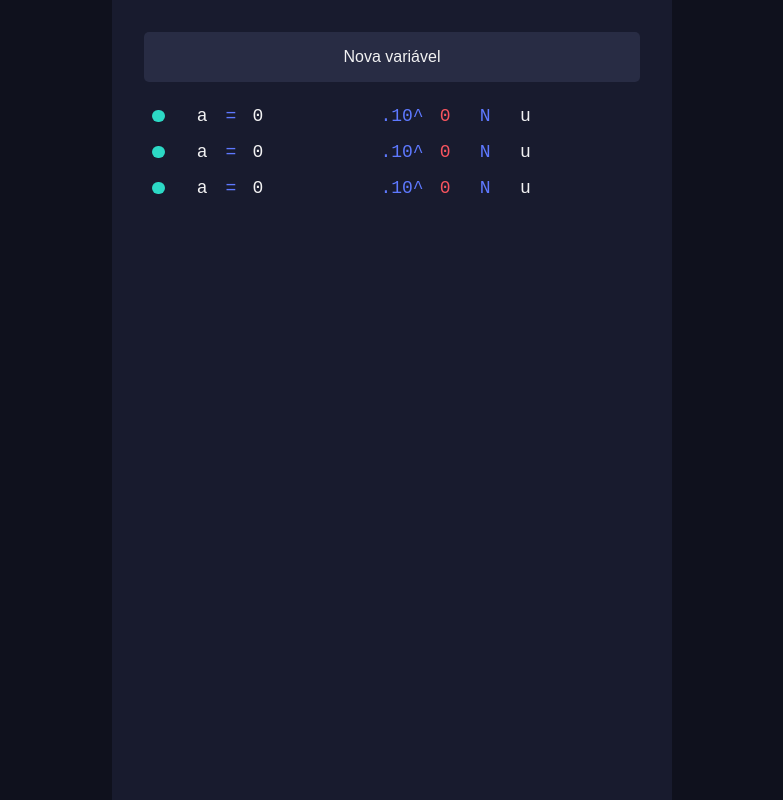
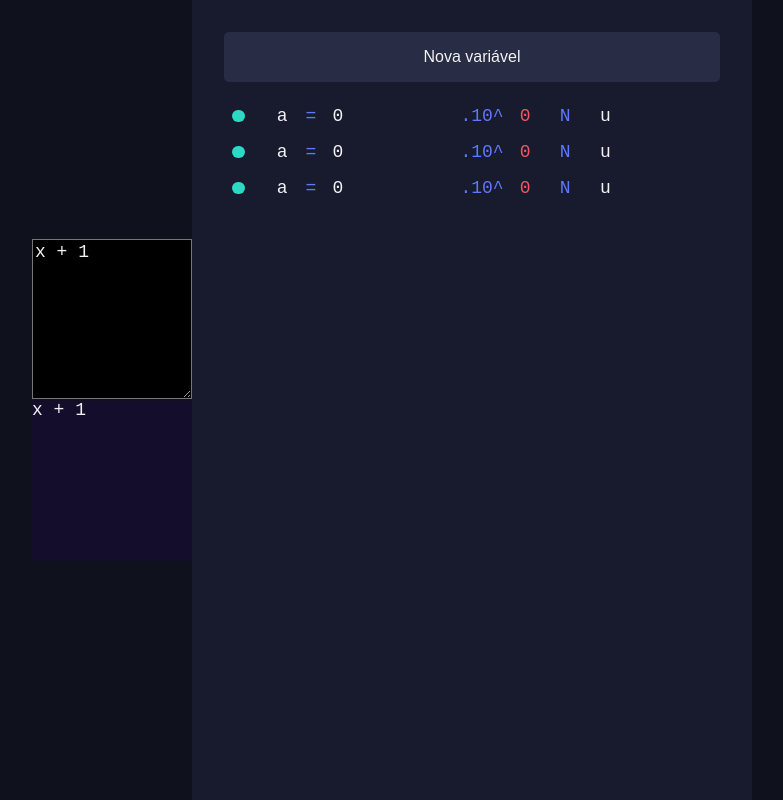
Before and after one commit to marcusvpires/algebra-system, a Next.js app: page /equation in a window 1280 px wide. Shown: the whole page, without its empty margins (248-1031 px from the left). Built offline with nearby package versions, Linux system fonts and the light colour scheme.

Commit message:
Equation input

```diff
--- /dev/null
+++ b/components/equation/index.tsx
@@ -0,0 +1,18 @@
+import * as S from './styled';
+import React, { useState, ChangeEvent, FocusEvent } from 'react';
+
+const Equation: React.FunctionComponent = (): JSX.Element => {
+  const [equation, setEquation] = useState('x + 1');
+
+  const handleChange = (event: ChangeEvent<HTMLTextAreaElement>) =>
+    setEquation(event.target.value);
+
+  return (
+    <S.Wrapper>
+      <S.EquationInput name='equation' value={equation} onChange={handleChange} />
+      <S.Preview>{equation}</S.Preview>
+    </S.Wrapper>
+  );
+};
+
+export default Equation;
--- /dev/null
+++ b/components/equation/styled.tsx
@@ -0,0 +1,21 @@
+import styled from 'styled-components';
+
+export const Wrapper = styled.section``;
+
+export const EquationInput = styled.textarea`
+  height: 10rem;
+  width: 10rem;
+  background-color: black;
+  font-family: 'Courier New', Courier, monospace;
+  font-size: large;
+  color: #f2f2f3;
+`;
+
+export const Preview = styled.div`
+  height: 10rem;
+  width: 10rem;
+  background-color: #140e2c;
+  font-family: 'Courier New', Courier, monospace;
+  font-size: large;
+  color: #f2f2f3;
+`;
--- a/pages/equation.tsx
+++ b/pages/equation.tsx
@@ -2,10 +2,12 @@ import React, { FunctionComponent } from 'react';
 import * as S from '../styles/pages/Equation'
 
 import Parameters from '../components/Parameters';
+import Equation from '../components/equation';
 
 const EquationPage: FunctionComponent = (): JSX.Element => {
   return (
     <S.Wrapper>
+      <Equation />
       <Parameters />
     </S.Wrapper>
   );
```
